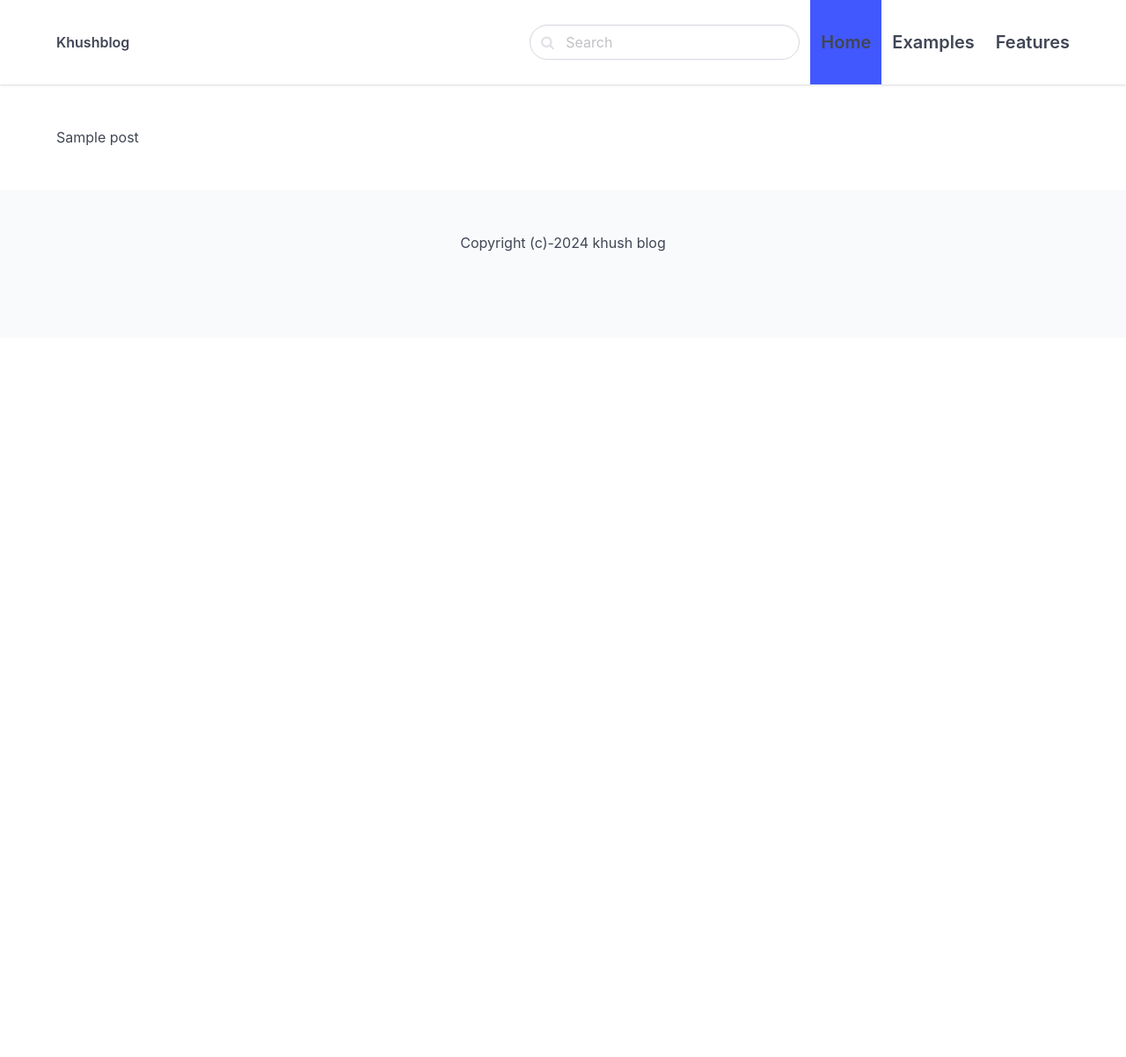
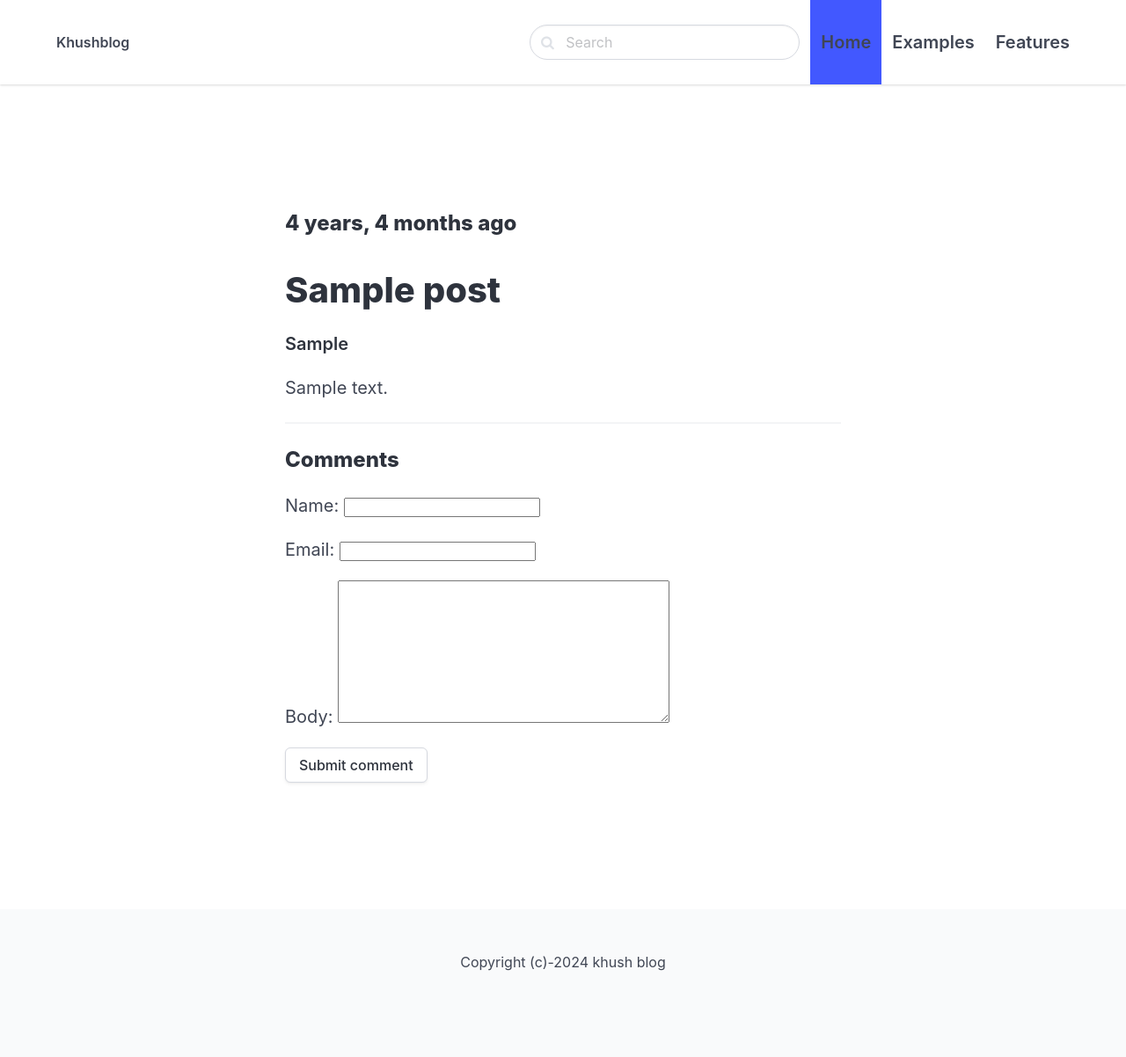
Before and after one commit to khushboojain01/crashblog, a Django app: a page that uses crashblog/blog/templates/blog/detail.html in a window 1280 px wide. Shown: the whole page at 88% size. Before the commit the page ends 286 px from the top, so only its background shows below. Run offline with Django 5.2, Linux system fonts and the light colour scheme; tables that the repository leaves empty hold one stand-in row (values such as "Sample post").

Commit message:
creation of comment form

```diff
--- /dev/null
+++ b/crashblog/blog/forms.py
@@ -0,0 +1,8 @@
+from django import forms
+
+from .models import Comment #class name Comment
+
+class CommentForm(forms.ModelForm):
+    class Meta:
+        model = Comment
+        fields = ('name','email','body')
--- a/crashblog/blog/models.py
+++ b/crashblog/blog/models.py
@@ -14,3 +14,10 @@ class Post(models.Model):
 
     class Meta:
         ordering = ('-created_at',)
+
+class Comment(models.Model):
+    post = models.ForeignKey(Post, related_name ='comments', on_delete=models.CASCADE)
+    name = models.CharField(max_length=255)
+    email = models.EmailField()
+    body = models.TextField()
+    created_at = models.DateTimeField(auto_now_add=True)
--- a/crashblog/blog/templates/blog/detail.html
+++ b/crashblog/blog/templates/blog/detail.html
@@ -3,5 +3,40 @@
 {% block title %}{{ post.title }} | {% endblock %}
 
 {% block content %}
-<h1>{{ post.title }}</h1>
+<section class="hero">
+    <div class="hero-body">
+        <div class="container">
+            <section class="section">
+                <div class="columns">
+                    <div class="column is-8 is-offset-2">
+                        <div class="content is-medium">
+                                <h2 class="subtitle is-4"> {{ post.created_at|timesince }} ago</h2>
+                                <h1 class="title">{{ post.title }}</h1>
+                                <p><strong>{{ post.intro }}</strong></p>
+                                <p>{{ post.body }}</p>
+
+                                <hr>
+
+                                <h2 class = "subtitle is-4">Comments</h2>
+
+                                <form method="post">
+                                    {% csrf_token %}
+
+                                    {{ form.as_p }}
+
+                                    <div class="field">
+                                        <div class="control">
+                                            <button class="button is-sucess">Submit comment</button>
+                                        </div>
+                                    </div>
+                                </form>
+
+
+                        </div>
+                    </div>
+                </div>
+            </section>
+        </div>
+    </div>
+</section>
 {% endblock %}
--- a/crashblog/blog/views.py
+++ b/crashblog/blog/views.py
@@ -1,8 +1,11 @@
 from django.shortcuts import get_object_or_404, render
 from .models import Post
+from .forms import CommentForm
 
 def detail(request, slug):  # address for the blog post
     post = get_object_or_404(Post, slug=slug)  # to get post based on slug
     # if doesn't get post from slug, throws error 404
 
-    return render(request, 'blog/detail.html', {'post': post})
+    form = CommentForm()
+
+    return render(request, 'blog/detail.html', {'post': post, 'form': form })
```
